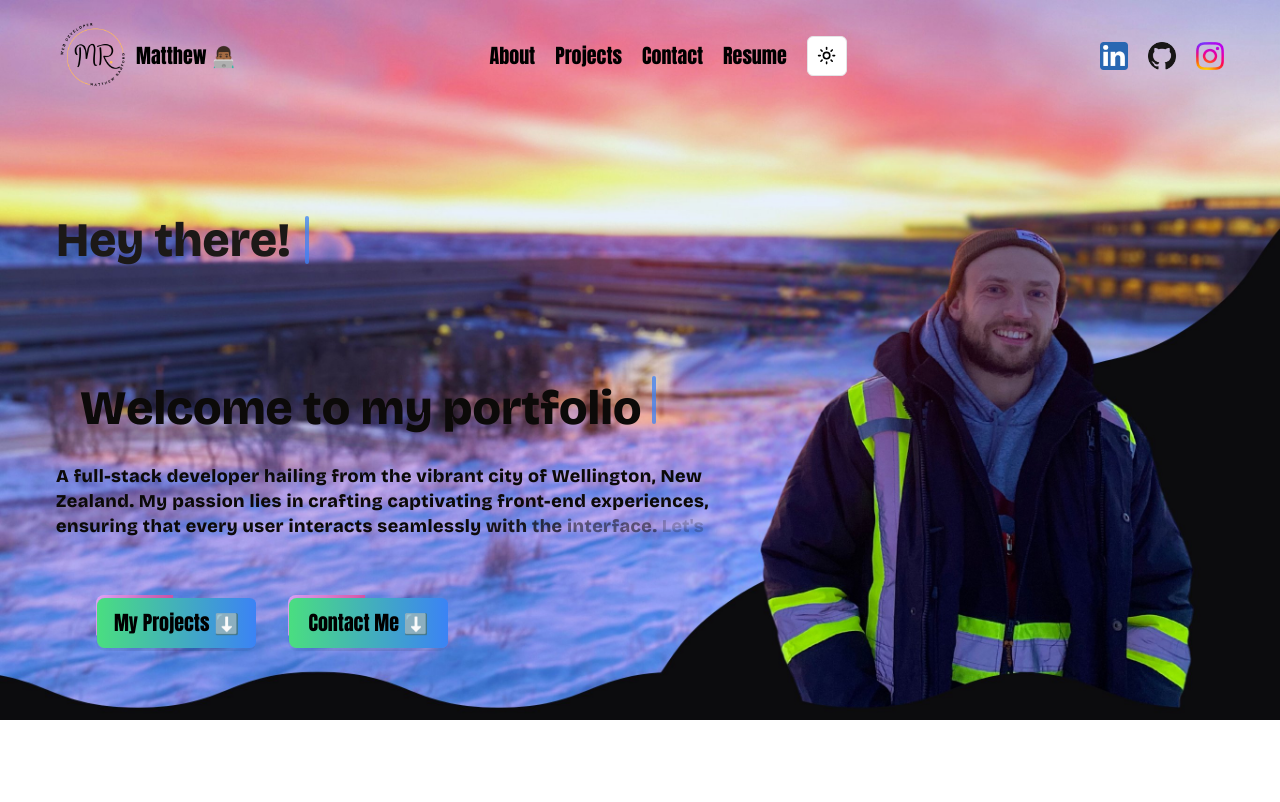
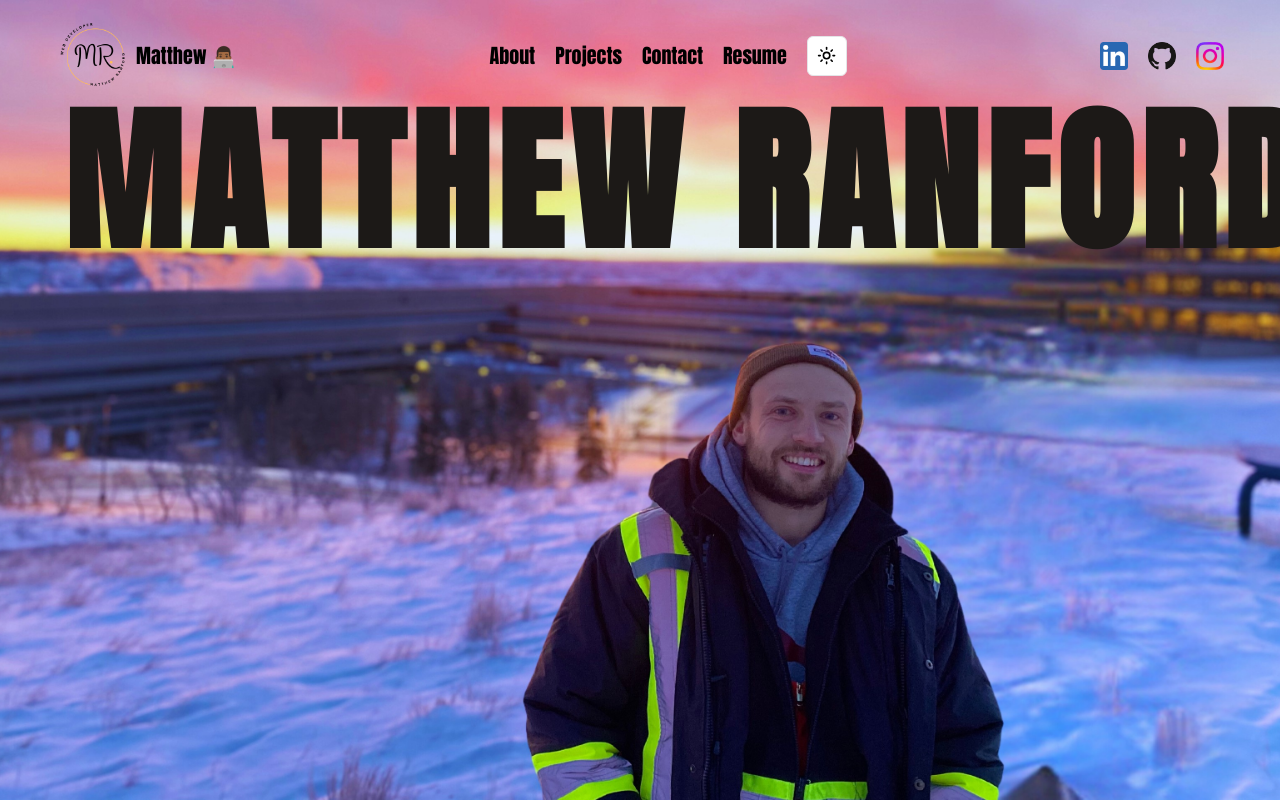
Before and after one commit to matthew-ranford/new-portfolio, a Next.js app: page / in a window 1280 px wide. Shown: the top 802 px of the page. Built offline with nearby package versions, Linux system fonts and the light colour scheme.

Commit message:
Editing Hero component

```diff
--- a/app/components/Hero.tsx
+++ b/app/components/Hero.tsx
@@ -16,10 +16,10 @@ export default function Hero() {
   // TypeWriterEffectSmooth
   const firstHeader = [
     {
-      text: 'Hey',
+      text: 'MATTHEW',
     },
     {
-      text: 'there!',
+      text: 'RANFORD',
     },
   ]
 
@@ -45,33 +45,31 @@ export default function Hero() {
 
   return (
     <>
-      <div className="relative h-dvh">
+      <main className="relative h-screen w-screen">
         <Image
           src="/test-hero.jpg"
           width="2732"
           height="1536"
           priority={true}
           alt="Photo of me in Canada with sunset in the background"
-          // className="opacity-90"
+          className="hero-image"
         />
-        <div className={bricolageGrotesque.className}>
-          <section className="absolute inset-0 md:max-w-full mx-6 lg:mx-14 2xl:mx-36 pt-16 lg:pt-0 2xl:pt-56 mt-52 2xl:mt-60">
-            <div className="flex lg:flex-row">
+        <section className="absolute pt-20 sm:pt-32 md:pt-36 lg:pt-24 2xl:pt-40 px-2 md:px-8 2xl:px-10">
           <div className="space-y-4 2xl:space-y-6 text-left">
-                <h1>
+            <h1 className="ps-4 sm:ps-6 lg:ps-8">
               <TypewriterEffectSmooth words={firstHeader} />
+            </h1>
 
-                  <div className="text-4xl sm:text-5xl lg:text-7xl 2xl:text-9xl pt-2 2xl:pt-6 sm:text-left px-2 font-bold text-yellow-600">
+            {/* <div className="text-4xl sm:text-5xl lg:text-7xl 2xl:text-9xl pt-2 2xl:pt-6 sm:text-left px-2 font-bold text-yellow-600">
               <Highlight>{"I'm Matt."}</Highlight>
-                  </div>
-                </h1>
-                <h2>
+            </div> */}
+            {/* <h2>
               <TypewriterEffect words={secondHeader} />
-                </h2>
-                <div>
+            </h2> */}
+            {/* <div>
               <TextGenerateEffect words={words} />
-                </div>
-                <div className="text-center lg:text-left mx-0 sm:mx-10">
+            </div> */}
+            {/* <div className="text-center lg:text-left mx-0 sm:mx-10">
               <div className={anton.className}>
                 <div className="flex space-x-4 justify-center md:justify-normal sm:space-x-8">
                   <MovingBorderButton
@@ -90,12 +88,10 @@ export default function Hero() {
                   </MovingBorderButton>
                 </div>
               </div>
-                </div>
-              </div>
+            </div> */}
           </div>
         </section>
-        </div>
-      </div>
+      </main>
     </>
   )
 }
--- a/app/globals.css
+++ b/app/globals.css
@@ -81,6 +81,13 @@
   }
 }
 
+.hero-image {
+  position: absolute;
+  width: 100%;
+  height: 100%;
+  object-fit: cover;
+}
+
 /* Have NAVBAR sitting on top of hero image */
 .navbar-container {
   position: absolute;
--- a/app/page.tsx
+++ b/app/page.tsx
@@ -7,7 +7,8 @@ export default function page() {
   return (
     <>
       <Navbar />
-      <div className="">
+      {/* Hide bottom scrollbar */}
+      <div className="overflow-hidden">
         <Hero />
         <About />
       </div>
--- a/components/ui/typewriter-effect.tsx
+++ b/components/ui/typewriter-effect.tsx
@@ -125,7 +125,10 @@ export const TypewriterEffectSmooth = ({
               {word.text.map((char, index) => (
                 <span
                   key={`char-${index}`}
-                  // className={cn(`dark:text-white text-black `, word.className)}
+                  className={cn(
+                    `dark:text-stone-900 text-stone-900`,
+                    word.className
+                  )}
                 >
                   {char}
                 </span>
@@ -155,7 +158,7 @@ export const TypewriterEffectSmooth = ({
         }}
       >
         <div
-          className="text-2xl lg:text-5xl 2xl:text-7xl text-white md:text-stone-900"
+          className="text-[2.6rem] sm:text-7xl md:text-8xl lg:text-9xl xl:text-[9.8rem] 2xl:text-[12rem] font-bold tracking-wider"
           style={{
             whiteSpace: 'nowrap',
           }}
@@ -176,10 +179,7 @@ export const TypewriterEffectSmooth = ({
           repeat: Infinity,
           repeatType: 'reverse',
         }}
-        className={cn(
-          'block rounded-sm w-[4px] h-8 lg:h-12 2xl:h-20 bg-blue-500',
-          cursorClassName
-        )}
+        className={cn('', cursorClassName)}
       ></motion.span>
     </div>
   )
```
Also changed, not shown: public/test-hero.jpg. Lines whose indentation alone changed are shown as unchanged.
